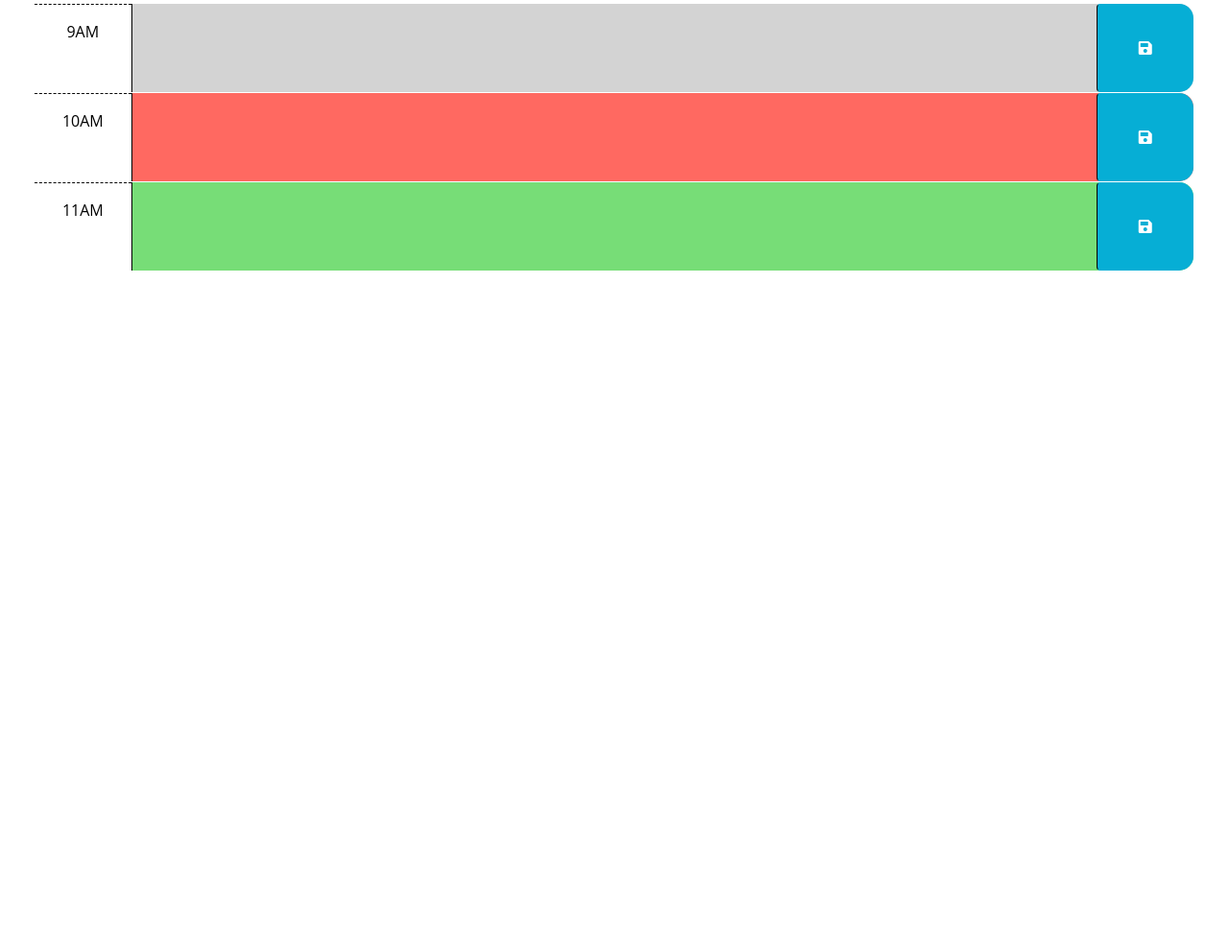
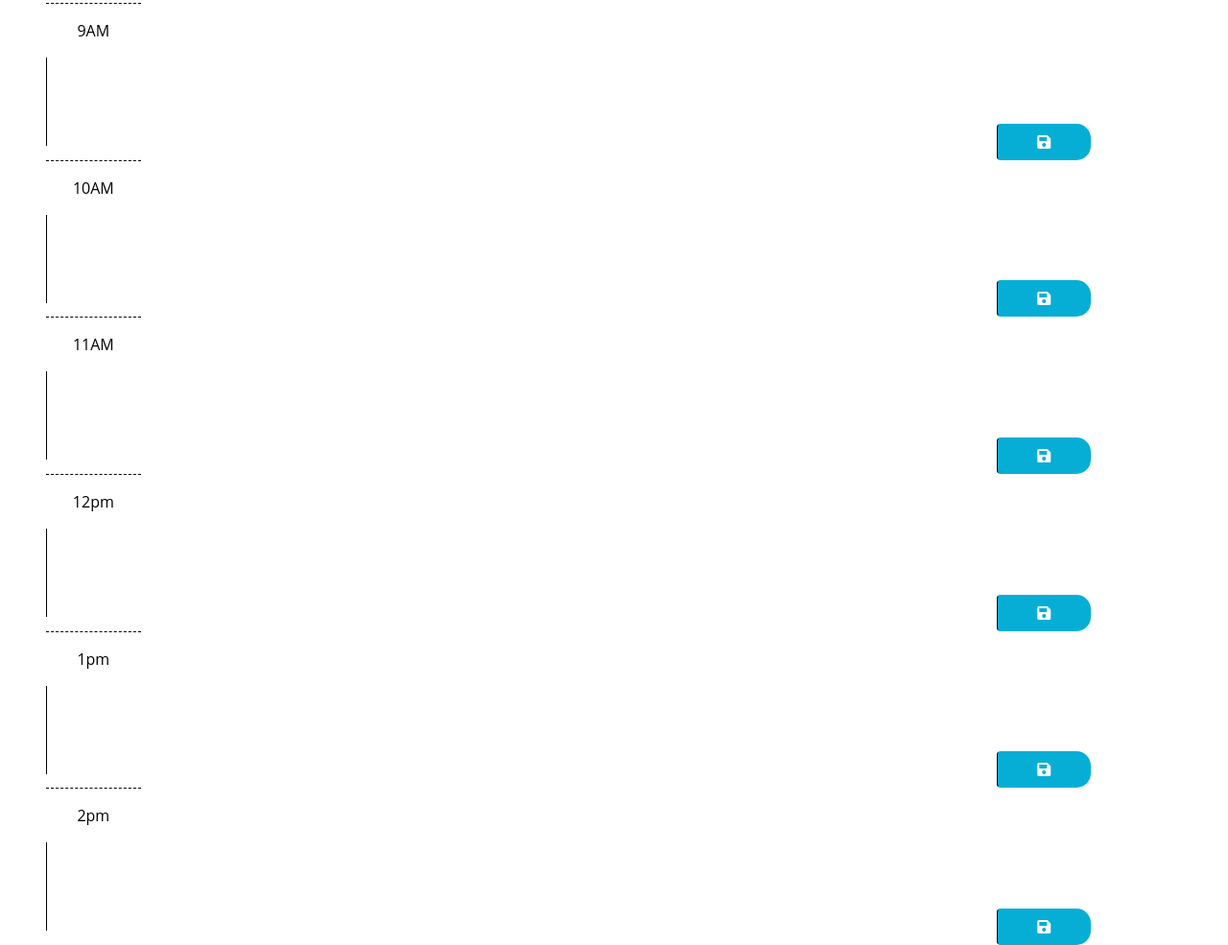
Before and after one commit to TuaTuivai/WorkHardPlayHarder-Schedule, a plain HTML site: page index.html in a window 1280 px wide. Shown: the part 248-1233 px from the top of the page at 96% size. Before the commit the page ends 800 px from the top, so only its background shows below. Drawn offline with nearby package versions, Linux system fonts and the light colour scheme.

Commit message:
deleted class for days and included 3 more hours to schedule

```diff
--- a/Assets/script.js
+++ b/Assets/script.js
@@ -1,17 +1,34 @@
 // Wrap all code that interacts with the DOM in a call to jQuery to ensure that
 // the code isn't run until the browser has finished rendering all the elements
 // in the html.
-var saveBtn = document.querySelector(".btn saveBtn col-2 col-md-1");
-var count   = localStorage.getItem('count');
-
-
-
 
 
 $(function () {
+  var saveBtn = document.querySelector(".btn saveBtn col-2 col-md-1")
   saveBtn.addEventListener('click', function(){
 
   });
+  var businessHours = [0900, 1000, 1100, 1200, 1300, 1400];
+
+for(var i = 0; i < businessHours.length; i ++) {
+    var eventFromStorage = localStorage.getItem("hour-"+businessHours[i]);
+    var hourContainerElm = document.querySelector('#hour-'+businessHours[i]);
+    hourContainerElm.textContent = eventFromStorage;
+};
+
+let currentHour = dayjs().hour();
+
+  console.log(currentHour);
+
+  for (i = 0; i < businessHour.length; i++) {
+    if (businessHour[i] < currentHour) {
+      $('.time-block').addClass('past');
+    } else if (businessHour[i] > currentHour) {
+      $('.time-block').addClass('future');
+    } else {
+      $('.time-block').addClass('present');
+    }
+  };
   // TODO: Add a listener for click events on the save button.
 
   // This code should use the id in the containing time-block as a key to save the user input in
--- a/index.html
+++ b/index.html
@@ -49,7 +49,7 @@
 
       <!-- Example of a past time block. The "past" class adds a gray background color. -->
 
-      <div id="hour-9" class="row time-block past">
+      <div id="hour-9">
         <div class="col-2 col-md-1 hour text-center py-3">9AM</div>
         <textarea class="col-8 col-md-10 description" rows="3"> </textarea>
         <button class="btn saveBtn col-2 col-md-1" aria-label="save">
@@ -59,7 +59,7 @@
 
       <!-- Example of a present time block. The "present" class adds a red background color. -->
 
-      <div id="hour-10" class="row time-block present">
+      <div id="hour-10">
         <div class="col-2 col-md-1 hour text-center py-3">10AM</div>
         <textarea class="col-8 col-md-10 description" rows="3"> </textarea>
         <button class="btn saveBtn col-2 col-md-1" aria-label="save">
@@ -69,8 +69,32 @@
 
       <!-- Example of a future time block. The "future" class adds a green background color. -->
 
-      <div id="hour-11" class="row time-block future">
+      <div id="hour-11">
         <div class="col-2 col-md-1 hour text-center py-3">11AM</div>
+        <textarea class="col-8 col-md-10 description" rows="3"> </textarea>
+        <button class="btn saveBtn col-2 col-md-1" aria-label="save">
+          <i class="fas fa-save" aria-hidden="true"></i>
+        </button>
+      </div>
+
+      <div id="hour-12">
+        <div class="col-2 col-md-1 hour text-center py-3">12pm</div>
+        <textarea class="col-8 col-md-10 description" rows="3"> </textarea>
+        <button class="btn saveBtn col-2 col-md-1" aria-label="save">
+          <i class="fas fa-save" aria-hidden="true"></i>
+        </button>
+      </div>
+
+      <div id="hour-1">
+        <div class="col-2 col-md-1 hour text-center py-3">1pm</div>
+        <textarea class="col-8 col-md-10 description" rows="3"> </textarea>
+        <button class="btn saveBtn col-2 col-md-1" aria-label="save">
+          <i class="fas fa-save" aria-hidden="true"></i>
+        </button>
+      </div>
+
+      <div id="hour-2">
+        <div class="col-2 col-md-1 hour text-center py-3">2pm</div>
         <textarea class="col-8 col-md-10 description" rows="3"> </textarea>
         <button class="btn saveBtn col-2 col-md-1" aria-label="save">
           <i class="fas fa-save" aria-hidden="true"></i>
```
